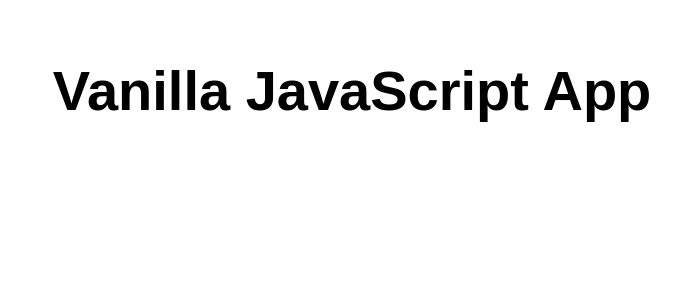
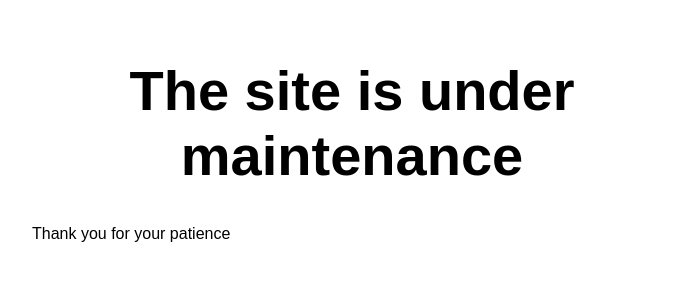
Before and after one commit to mam404/cvdocsisdown, a website: page src/index.html in a window 1280 px wide. Shown: the whole page, without its empty margins (288-968 px from the left). Drawn offline with Linux system fonts and the light colour scheme.

Commit message:
changed text

```diff
--- a/src/index.html
+++ b/src/index.html
@@ -5,12 +5,13 @@
   <meta charset="UTF-8">
   <meta name="viewport" content="width=device-width, initial-scale=1.0">
   <link rel="stylesheet" href="styles.css">
-  <title>Vanilla JavaScript App</title>
+  <title>Under maintenance</title>
 </head>
 
 <body>
   <main>
-    <h1>Vanilla JavaScript App</h1>
+    <h1>The site is under maintenance</h1>
+    <p>Thank you for your patience</p>
   </main>
 </body>
 
```
